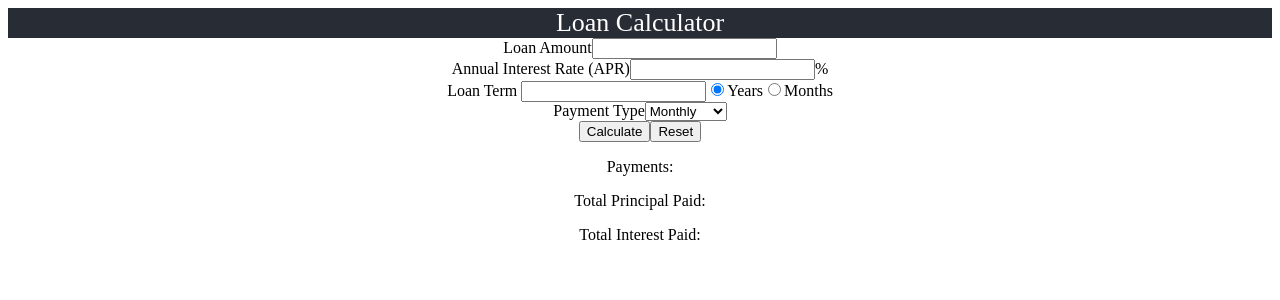
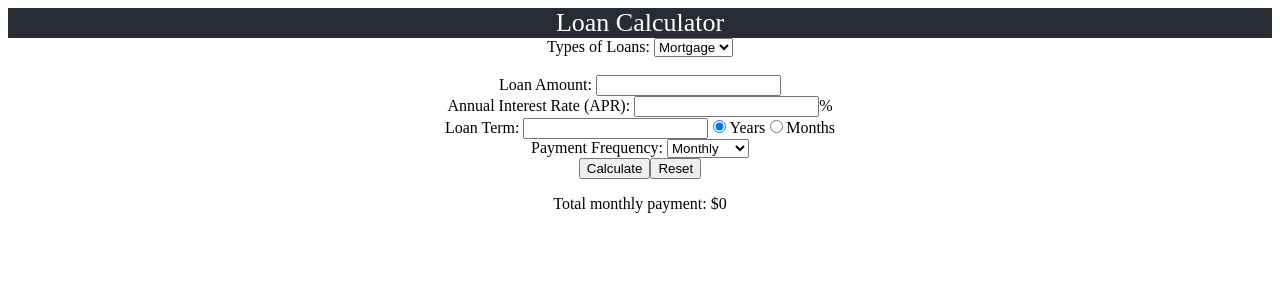
Before and after one commit to hsinlinghu1101/Loan-Calculator, a React (Create React App) app: page / in a window 1280 px wide. Shown: the top 300 px of the page. Built offline with nearby package versions, Linux system fonts and the light colour scheme.

Commit message:
add save record function

```diff
--- a/src/App.js
+++ b/src/App.js
@@ -3,54 +3,76 @@ import Payment from './components/Payment'
 import './App.css';
 
 function App() {
-  const [loan, setLoan] = useState('')
-  const [loanApr, setLoanApr] = useState('')
-  const [loanTermNum, setLoanTermNum] = useState('')
-  const [loanTerm, setLoanTerm] = useState('1')
-  const [loanPayment, setLoanPayment] = useState("monthly")
+
+  const [userValues, setUserValues] = useState({
+    loan: '',
+    loanApr: '',
+    loanType: 'Mortgage',
+    loanTermNum: '',
+    loanTerm:'1',
+    loanPayment:'"Monthly"'
+  });
   const [isSubmit, setIsSubmit] = useState(false)
-
+  const [type_others, setOthers] = useState('')
 
   function submitForm(e){
     e.preventDefault()
-    const {loan_amount, apr, loan_term_num, loan_term, payment_type}= e.target
-    setLoan(loan_amount.value)
-    setLoanApr(apr.value)
-    setLoanTerm(loan_term.value)
-    setLoanTermNum(loan_term_num.value)
-    setLoanPayment(payment_type.value)
+
+    const {loan_amount, others, loan_type, apr, loan_term_num, loan_term, payment_type}= e.target
+    setUserValues({
+      loan: loan_amount.value,
+      loanApr: apr.value,
+      loanType: others? type_others.charAt(0).toUpperCase()+type_others.slice(1) : loan_type.value,
+      loanTermNum: loan_term_num.value,
+      loanTerm:loan_term.value,
+      loanPayment:payment_type.value
+    })
     setIsSubmit(true)
   }
-
   return (
     <div className="App">
       <header className="App-header">
         Loan Calculator
       </header>
       <form onSubmit={(e)=>submitForm(e)}>
-        <label htmlFor='loan_amount'>Loan Amount</label>
-        <input type='number' name='loan_amount' required/><br/>
-        <label>Annual Interest Rate (APR)</label>
+       <label>Types of Loans: </label>
+        <select type='text' name='loan_type'
+                onChange={(e)=>{
+                  e.preventDefault();
+                  setIsSubmit(false)
+                  setUserValues({ ...userValues, 'loanType': e.target.value });}}>
+            <option value="Mortgage">Mortgage</option>
+            <option value="Auto">Auto</option>
+            <option value="Student">Student</option>
+            <option value="Personal">Personal</option>
+            <option value="Others">Others</option>
+        </select><br/>
+        {(userValues['loanType'] === "Others"|| (type_others&&isSubmit))  && <input type='text' name='others'
+          onChange={(e)=>{
+                  e.preventDefault();
+                  setOthers(e.target.value)}}/>}
+        <br/>
+        <label htmlFor='loan_amount'>Loan Amount: </label>
+        <input type='number' name='loan_amount' min="100" required/><br/>
+        <label>Annual Interest Rate (APR): </label>
         <input type='float' name='apr' max='99' min="1" required/>%<br/>
-        <label>Loan Term </label>
-          <input type='number' id='num' name='loan_term_num' required/>
+        <label>Loan Term: </label>
+          <input type='number' id='num' name='loan_term_num' min="1" required/>
           <input type='radio' id='year' name='loan_term' value='1' defaultChecked="checked" />
           <label htmlFor="year">Years</label>
           <input type='radio' id='month' name='loan_term' value='2'/>
           <label htmlFor="month">Months</label>
           <br/>
-        <label>Payment Type</label>
+        <label>Payment Frequency: </label>
         <select type='number' name='payment_type'>
-            <option value="monthly">Monthly</option>
-            <option value="bi-weekly">Bi-Weekly</option>
-            <option value="quartly">Quartly</option>
-            <option value="annually">Annually</option>
+            <option value="Monthly">Monthly</option>
+            <option value="Bi-weekly">Bi-Weekly</option>
         </select><br/>
         <button type='submit'>Calculate</button>
-        <button type='button'>Reset</button>
+        <input type="reset" defaultValue="Reset" />
       </form>
 
-      <Payment loan = {loan} apr={loanApr} termNum={loanTermNum} term={loanTerm} payment={loanPayment} isSubmit={isSubmit}/>
+      <Payment  loan= {userValues} isSubmit={isSubmit}/>
     </div>
   );
 }
--- a/src/components/Payment.js
+++ b/src/components/Payment.js
@@ -1,23 +1,53 @@
-import React, {useState} from 'react';
+import React, {useState, useEffect} from 'react';
+import Records from './Records'
+export default function Payment(props){
 
-export default function Payment(props){
-    let principal = props.loan
-    let interest = props.apr/100/12
-    let payments = props.termNum*12
-    if(props.term === '2'){
-        payments = payments/12
-    }
-    let x = Math.pow(1 + interest, payments);
-    let monthly = (principal*x*interest)/(x-1);
-    let totalInterest = monthly*payments - principal
+  const [record, setRecord] = useState([])
+  const [sum, setSum] = useState(0)
+  const loan = props.loan
+  let principal = loan.loan
+  let payments = loan.loanTerm === '1' ? loan.loanTermNum*12 : loan.loanTermNum
+  let interest = loan.loanApr/100/12
+  let x = Math.pow(1 + interest, payments);
+  let monthly = (principal*x*interest)/(x-1);
+  let totalInterest = monthly*payments - principal
+  let total = parseInt(principal)+totalInterest
 
 
 
+  function addRecord(){
+
+    let new_record ={
+      loanType: loan.loanType,
+      loanPayment: monthly,
+      principal: principal,
+      interest: totalInterest,
+      total_amount:total
+    }
+    let curr = record
+    curr.push(new_record)
+    setRecord(curr)
+    let curr_sum = sum
+    curr_sum += parseFloat(monthly.toFixed(2))
+    setSum(curr_sum)
+
+  }
+
+
   return(
-      <div>
-          <p>{props.payments} Payments: {props.isSubmit && monthly.toFixed(2)}</p>
-          <p>Total Principal Paid: {principal}</p>
-          <p>Total Interest Paid: {props.isSubmit && totalInterest.toFixed(2)}</p>
+        <div>
+
+        {props.isSubmit &&
+        <div>
+          <h2>{loan.loanType} loans</h2>
+          <p>{loan.loanPayment} Payments: {monthly.toFixed(2)}</p>
+          <p>Total principal paid: {principal}</p>
+          <p>Total interest paid: {totalInterest.toFixed(2)}</p>
+          <p>Total amount repaid: {total.toFixed(2)}</p>
+          <button onClick={()=> addRecord()} >Save and continue</button>
+        </div>
+        }
+         <Records record = {record} sum={sum}/>
       </div>
   )
 }
--- /dev/null
+++ b/src/components/Records.js
@@ -0,0 +1,22 @@
+import React from 'react'
+
+export default function Records(props) {
+
+
+    return (
+        <div>
+            <ul>
+
+                {props.record.map((elem, index)=>(<li key={index}>
+                    <span>{elem.loanType} loans </span>
+                    <span>Monthly payments {elem.loanPayment.toFixed(2)}</span>
+                    <span>Principal {elem.principal} </span>
+                    <span>Total interest {elem.interest.toFixed(2)}</span>
+                    <span>Total amount {elem.total_amount.toFixed(2)} </span>
+
+                </li>))}
+            </ul>
+            <p>Total monthly payment: ${props.sum}</p>
+        </div>
+    )
+}
```
